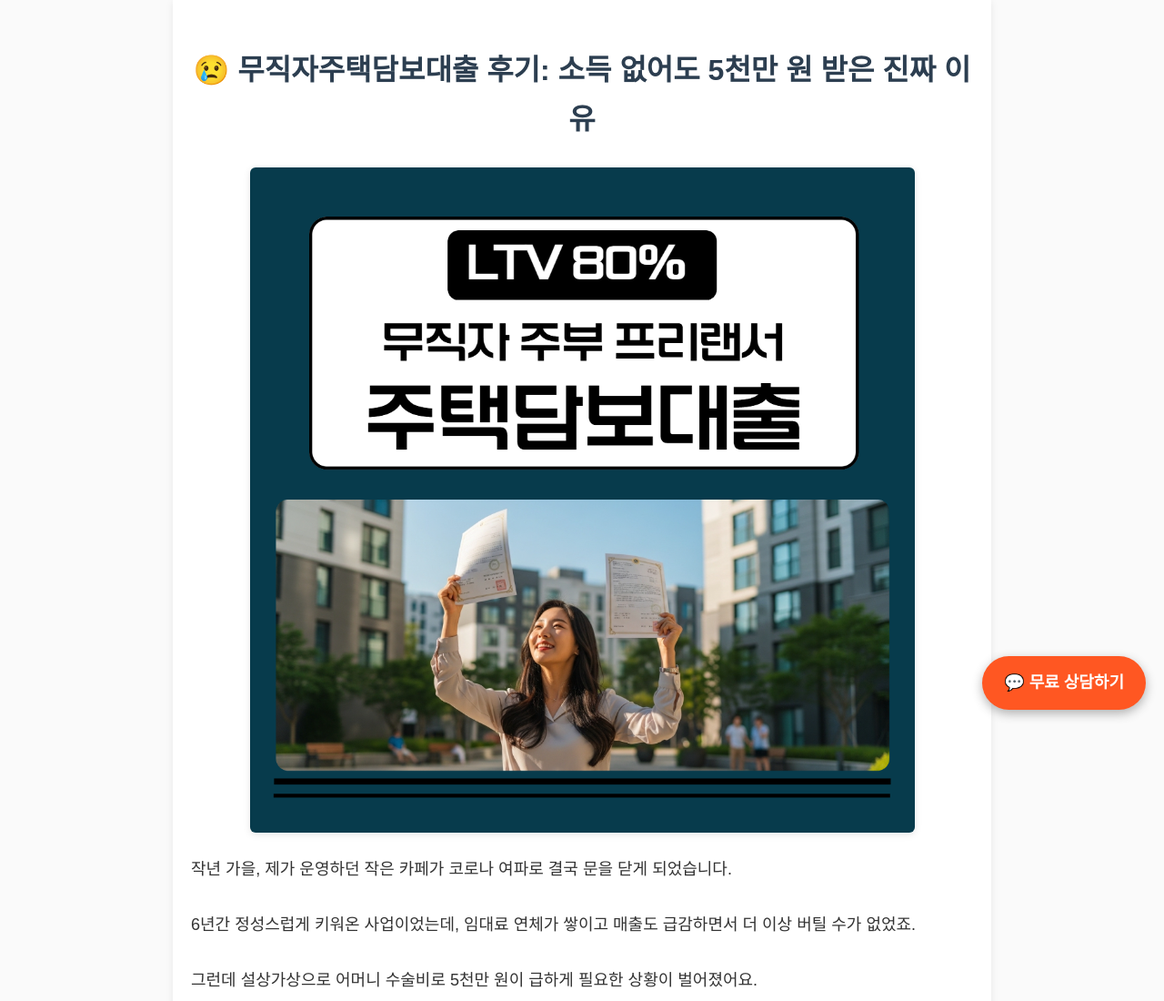
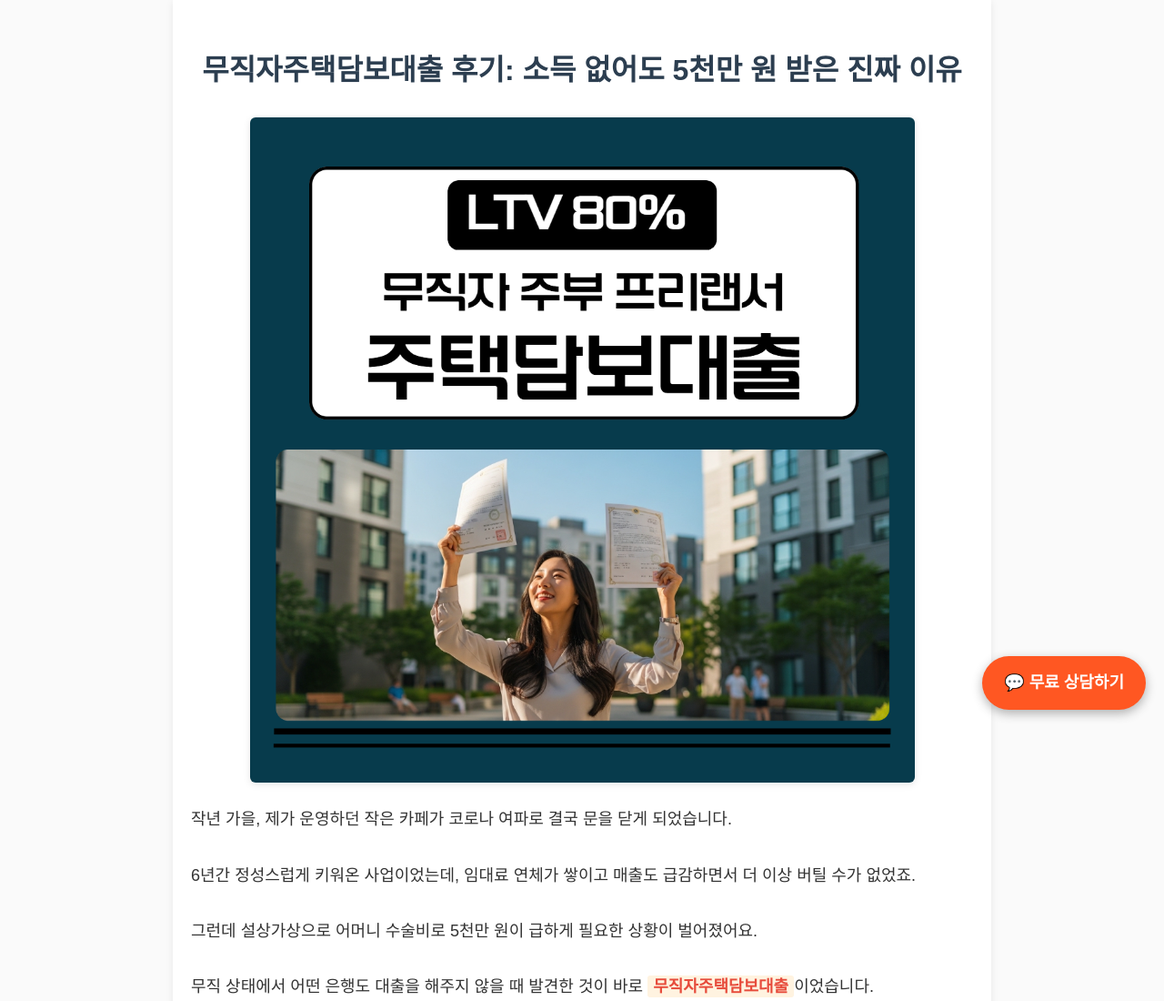
Before and after one commit to lch5002-ops/2, a plain HTML site: page index.html in a window 1280 px wide. Shown: the top 1100 px of the page at 91% size. Drawn offline with Linux system fonts and the light colour scheme.

Commit message:
Update index.html

```diff
--- a/index.html
+++ b/index.html
@@ -44,7 +44,7 @@
 </head>
 <body>
   <div class="container">
-    <h1>😢 무직자주택담보대출 후기: 소득 없어도 5천만 원 받은 진짜 이유</h1>
+    <h1>무직자주택담보대출 후기: 소득 없어도 5천만 원 받은 진짜 이유</h1>
 
     <img src="image/무직자 1.png" alt="무직자주택담보대출 받은 배경" class="content-img">
 
```
